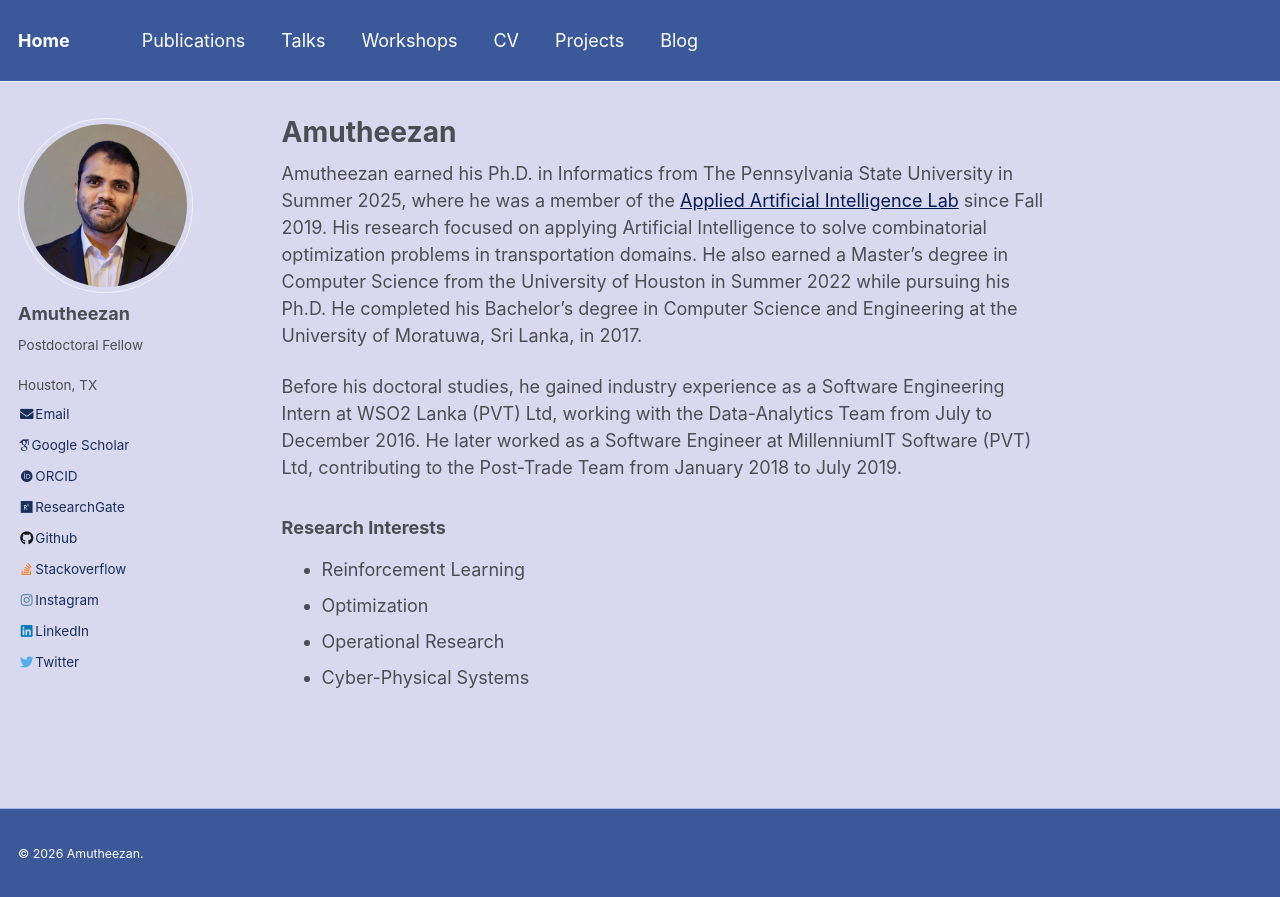
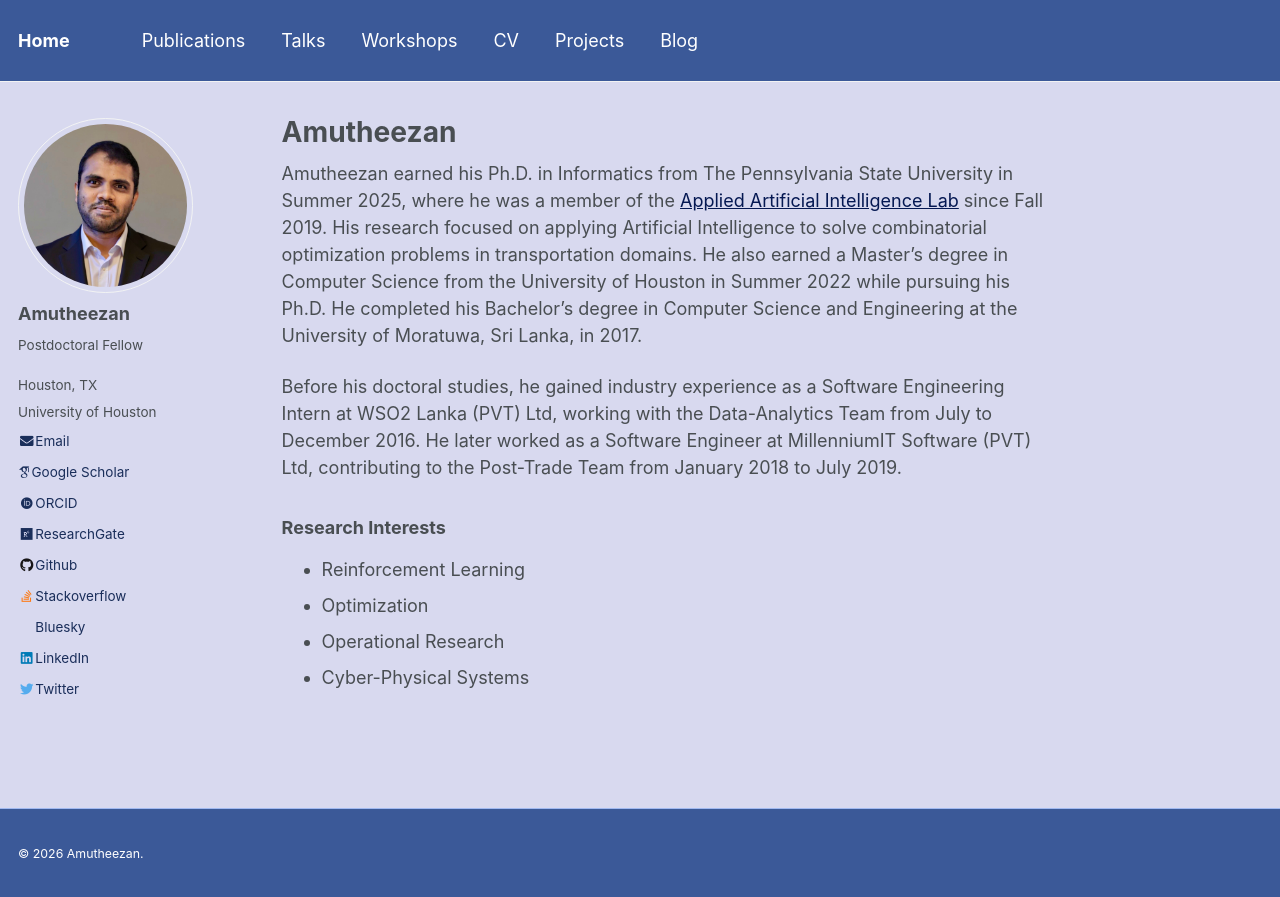
Before and after one commit to Amutheezan/amutheezan.github.io, a Jekyll site: the page built from _pages/about.md, in a window 1280 px wide. Shown: the top 897 px of the page. Built offline with Jekyll 4.4.1, drawn with Linux system fonts in a browser that asks for light colours; some web fonts are replaced.

Commit message:
Update _config.yml

```diff
--- a/_config.yml
+++ b/_config.yml
@@ -84,13 +84,14 @@ author:
   avatar           : "DP.png"
   bio              : "Postdoctoral Fellow"
   location         : "Houston, TX"
-  employer         :
+  employer         : University of Houston
   pubmed           :
   googlescholar    : "https://scholar.google.com/citations?user=1m6U1cQAAAAJ&hl=en"
   email            : "asivagnanam@uh.edu"
   researchgate     : "https://www.researchgate.net/profile/Amutheezan-Sivagnanam"
   uri              :
   bitbucket        :
+  bluesky          : "https://bsky.app/profile/amutheezan.bsky.social"
   codepen          :
   dribbble         :
   flickr           :
@@ -99,7 +100,7 @@ author:
   github           : "amutheezan"
   google_plus      :
   keybase          :
-  instagram        : "amutheez"
+  instagram        :
   impactstory      :
   lastfm           :
   linkedin         : "amutheezansivagnanam"
```
